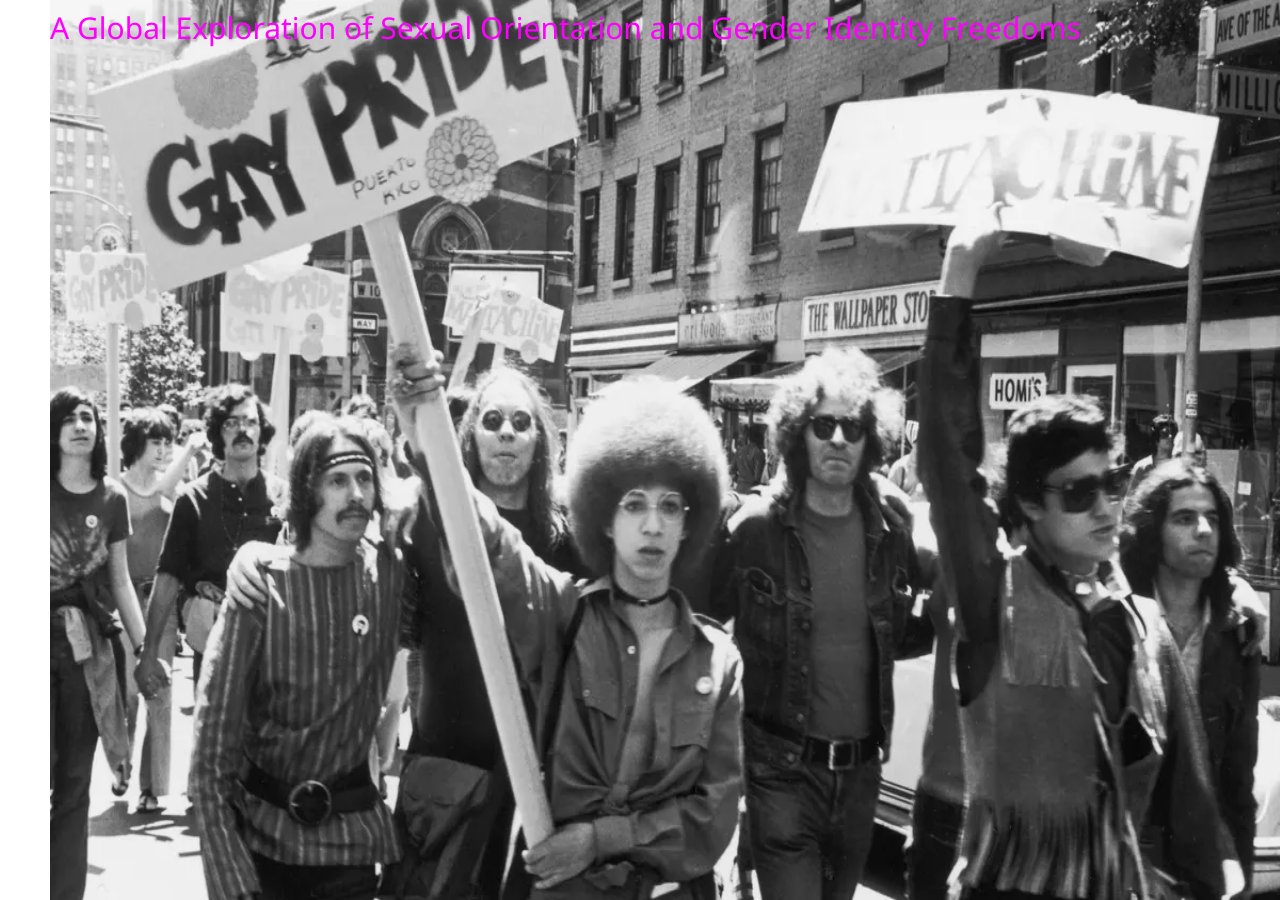
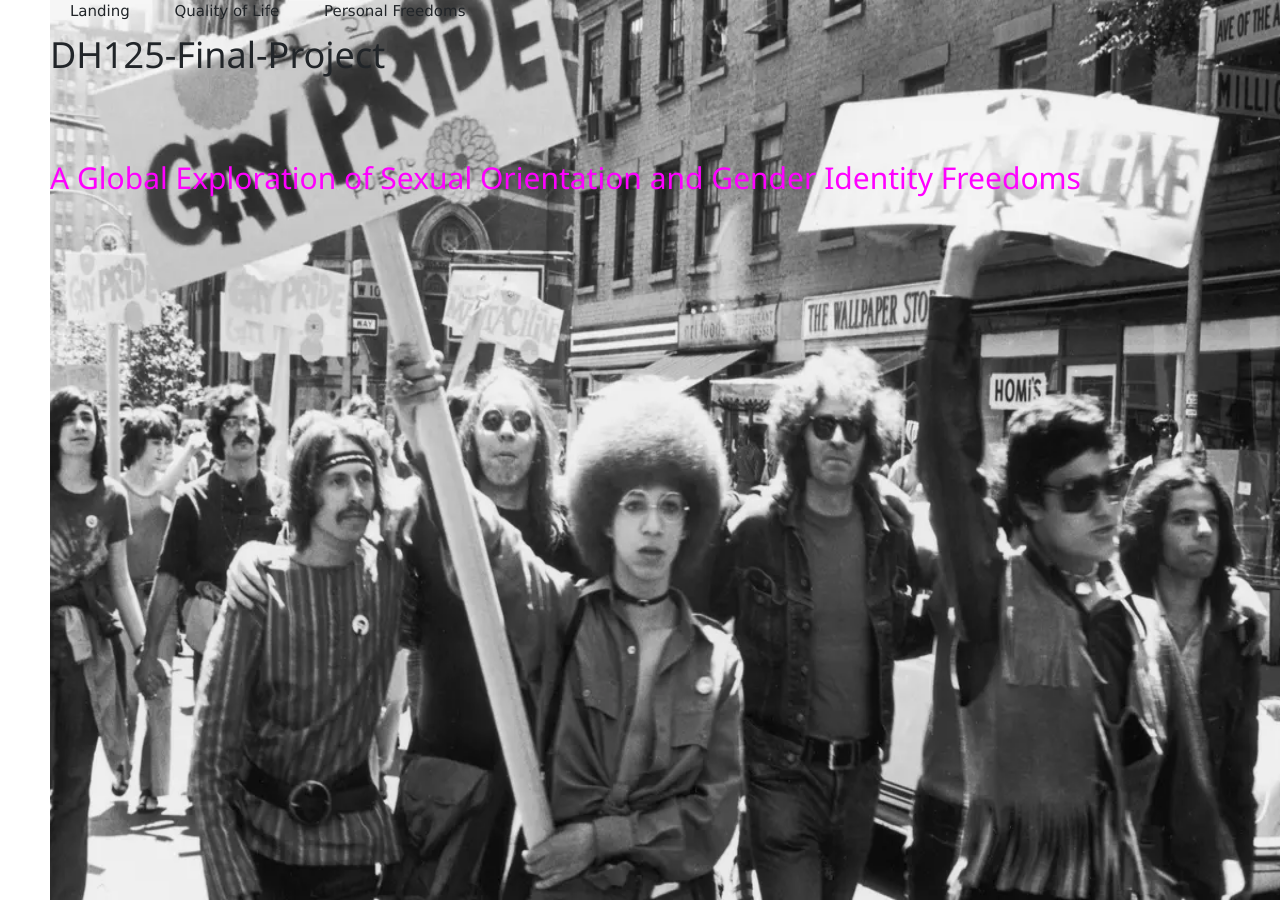
Before and after one commit to LHarrison36/DH125-Final-Project, a Jekyll site: the page built from index.md, in a window 1280 px wide. Built offline with Jekyll 4.4.1, drawn with Linux system fonts in a browser that asks for light colours.

Commit message:
Update template.html

```diff
--- a/_layouts/template.html
+++ b/_layouts/template.html
@@ -20,14 +20,16 @@
   height: 100%;
   position: absolute;
   top: 0;
+  z-index: -1;
    }
 
    #proj_title {
       width: 100%;
       height: 100%;
       position: absolute;
-      top: 0;
+      top: 150px;
       color: magenta;
+      font: Courier New;
    }
 
 </style>
```
